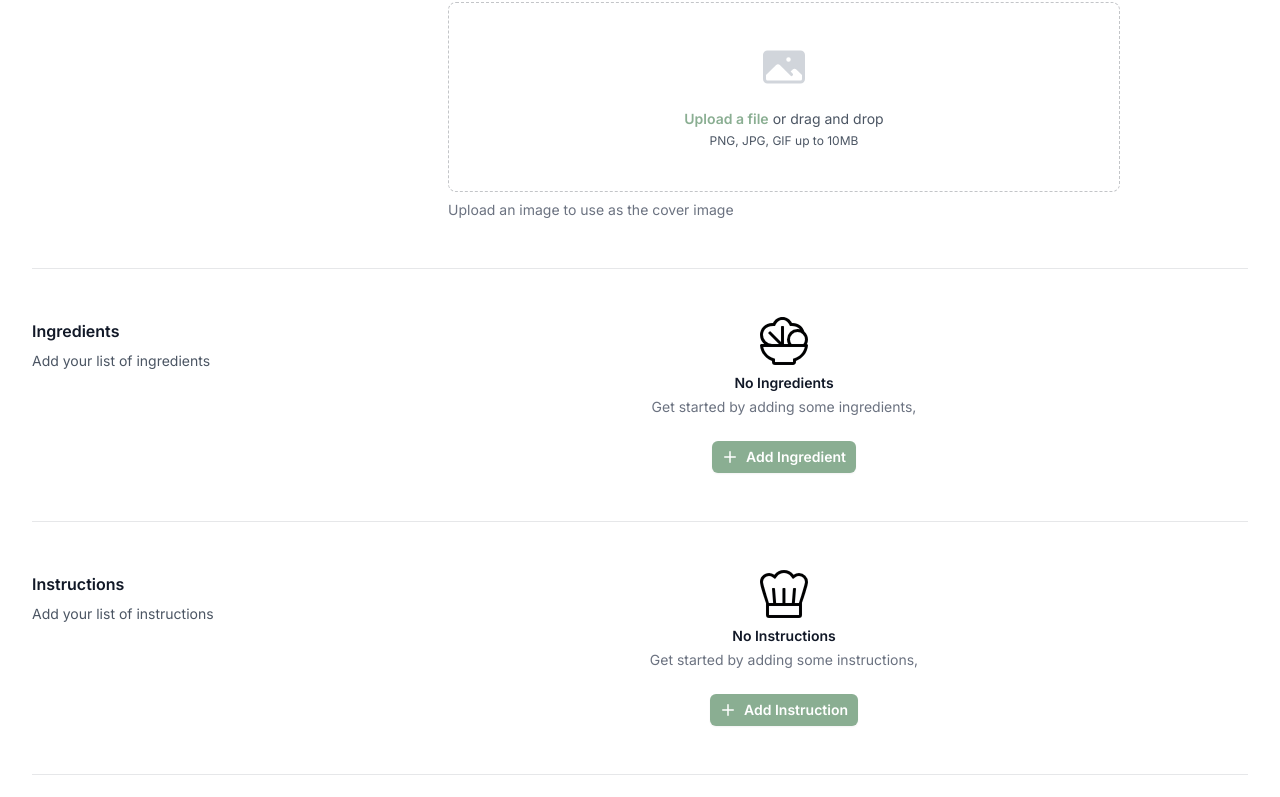
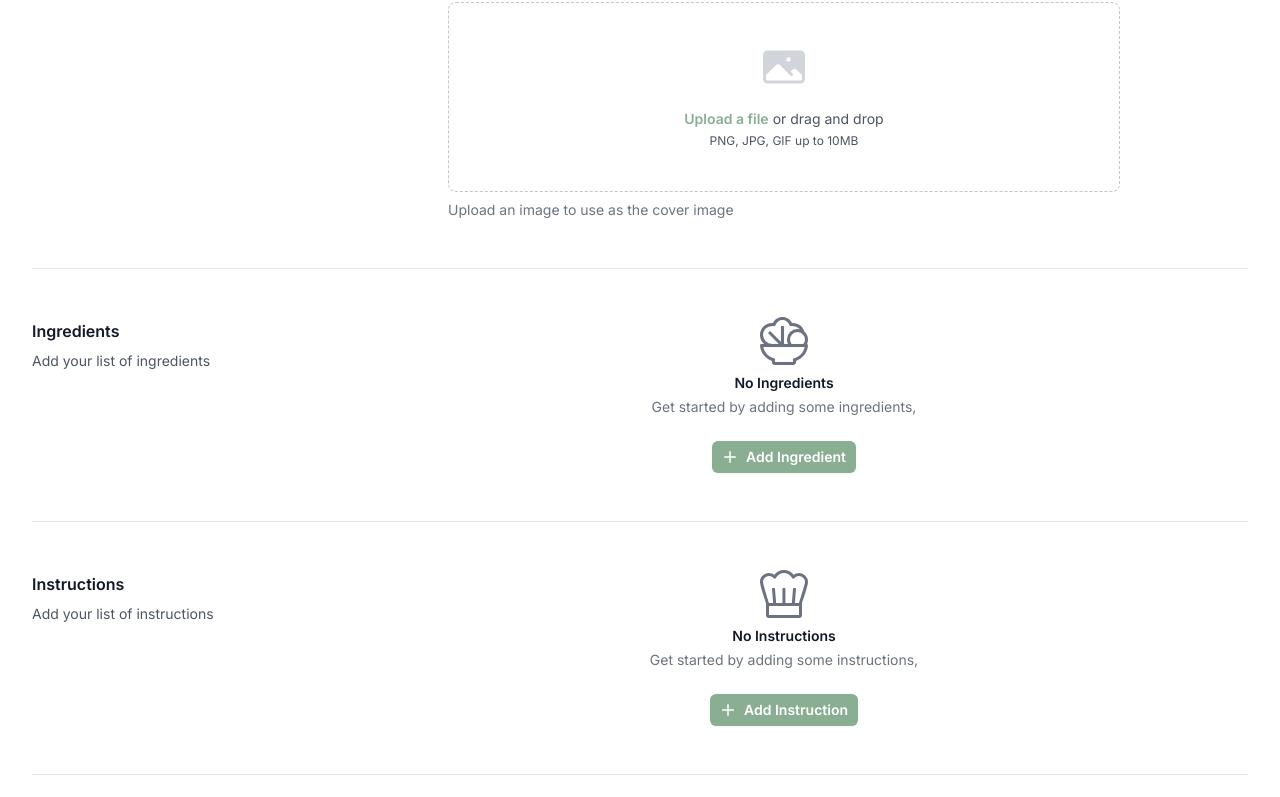
Before and after one commit to adunham95/recipie-basket, a Next.js app: page /recipes/new in a window 1280 px wide. Shown: the part 359-1156 px from the top of the page. Built offline with nearby package versions, Linux system fonts and the light colour scheme; no server answers.

Commit message:
Updated colors

```diff
--- a/components/form/newRecipe.tsx
+++ b/components/form/newRecipe.tsx
@@ -49,7 +49,7 @@ const NewRecipe = (props: INewRecipeProps) => {
           <div className="text-center col-span-full">
             <svg
               xmlns="http://www.w3.org/2000/svg"
-              className="mx-auto h-12 w-12 text-gray-400"
+              className="mx-auto h-12 w-12 text-gray-500 fill-gray-500"
               viewBox="0 0 512 512"
               stroke="currentColor"
             >
@@ -81,9 +81,8 @@ const NewRecipe = (props: INewRecipeProps) => {
           <div className="text-center col-span-full">
             <svg
               xmlns="http://www.w3.org/2000/svg"
-              className="mx-auto h-12 w-12 text-gray-400"
+              className="mx-auto h-12 w-12 text-gray-500 fill-gray-500"
               viewBox="0 0 512 512"
-              stroke="currentColor"
             >
               <path d="M416 32a95.17 95.17 0 0 0-57.73 19.74C334.93 20.5 298 0 256 0s-78.93 20.5-102.27 51.74A95.56 95.56 0 0 0 0 128c0 41.74 64 224 64 224v128a32 32 0 0 0 32 32h320a32 32 0 0 0 32-32V352s64-182.26 64-224a96 96 0 0 0-96-96zm0 448H96v-96h320zm0-128h-44.09L384 201.25a8 8 0 0 0-7.33-8.61l-16-1.28h-.65a8 8 0 0 0-8 7.37L339.8 352h-68.46V200a8 8 0 0 0-8-8h-16a8 8 0 0 0-8 8v152H172.2l-12.27-153.3a8 8 0 0 0-8-7.37h-.65l-16 1.28a8 8 0 0 0-7.33 8.61L140.09 352H96S32 150.7 32 128a64.07 64.07 0 0 1 64-64 63.22 63.22 0 0 1 38.39 13.24l25.68 19.48 19.3-25.83C197.83 46.18 225.77 32 256 32s58.17 14.18 76.63 38.89l19.3 25.83 25.68-19.48A63.22 63.22 0 0 1 416 64a64.07 64.07 0 0 1 64 64c0 22.7-64 224-64 224z" />
             </svg>
```
